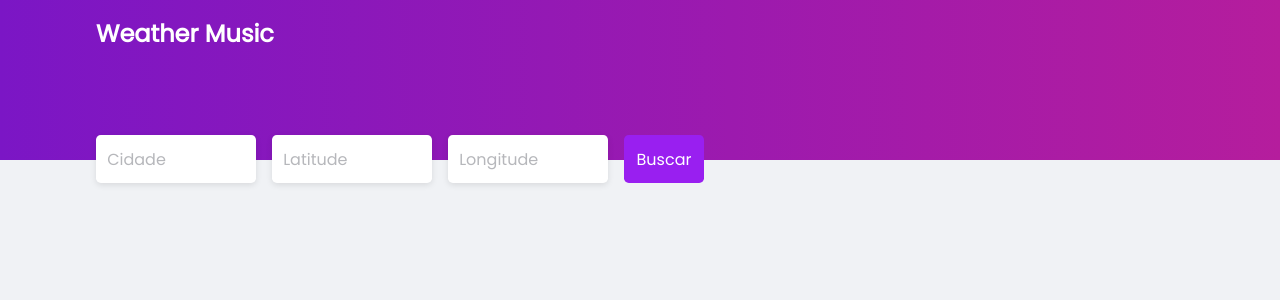
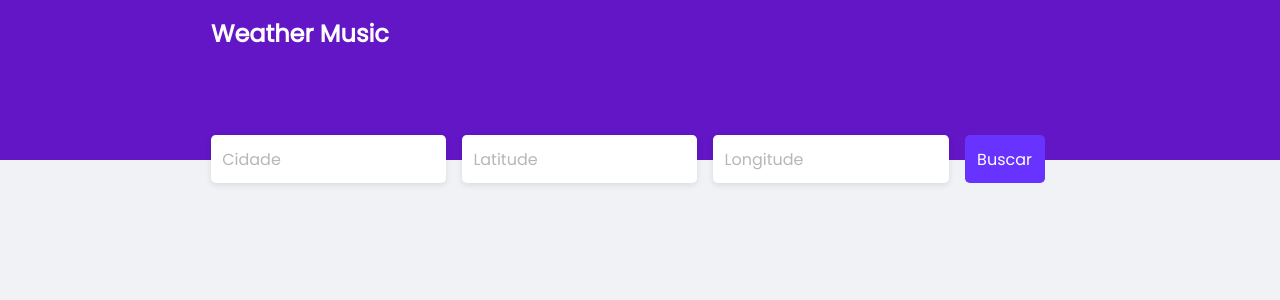
Before and after one commit to TalissonOliveira/weather-music, a Next.js app: page / in a window 1280 px wide. Shown: the top 300 px of the page. Built offline with nearby package versions, Linux system fonts and the light colour scheme.

Commit message:
style: change colors and size of container

```diff
--- a/src/components/Dashboard/styles.module.scss
+++ b/src/components/Dashboard/styles.module.scss
@@ -1,5 +1,5 @@
 .container {
-    max-width: 1120px;
+    max-width: 890px;
     margin: 0 auto;
     padding: 2.5rem 1rem;
 }
--- a/src/components/Form/styles.module.scss
+++ b/src/components/Form/styles.module.scss
@@ -3,7 +3,7 @@
 
     input {
         background: #ffffff;
-        width: 10rem;
+        width: 14.7rem;
         height: 3rem;
         padding-left: 0.7rem;
         margin-right: 1rem;
@@ -22,7 +22,7 @@
     }
 
     button {
-        background: #991ff0;
+        background: #6933FF;
         color: white;
         width: 5rem;
         height: 3rem;
--- a/src/components/Header/styles.module.scss
+++ b/src/components/Header/styles.module.scss
@@ -1,5 +1,5 @@
 .headerContainer {
-    background: linear-gradient(90deg, #7B16C5 0%, #B51D9D 100%);
+    background: #6316C5;
     height: 10rem;
     width: 100%;
     padding-top: 1rem;
@@ -7,7 +7,7 @@
 
 .headerContent {
     margin: 0 auto;
-    max-width: 1120px;
+    max-width: 890px;
     padding: 0 1rem;
 
     h1 {
```
